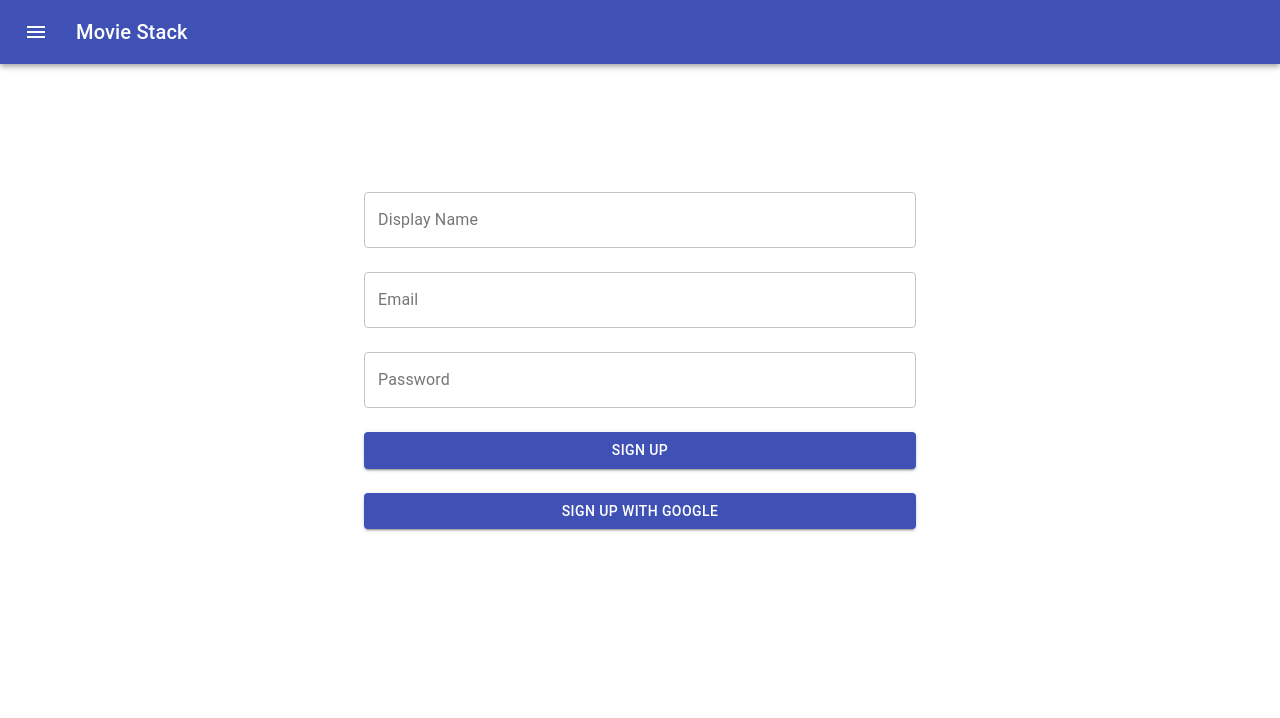
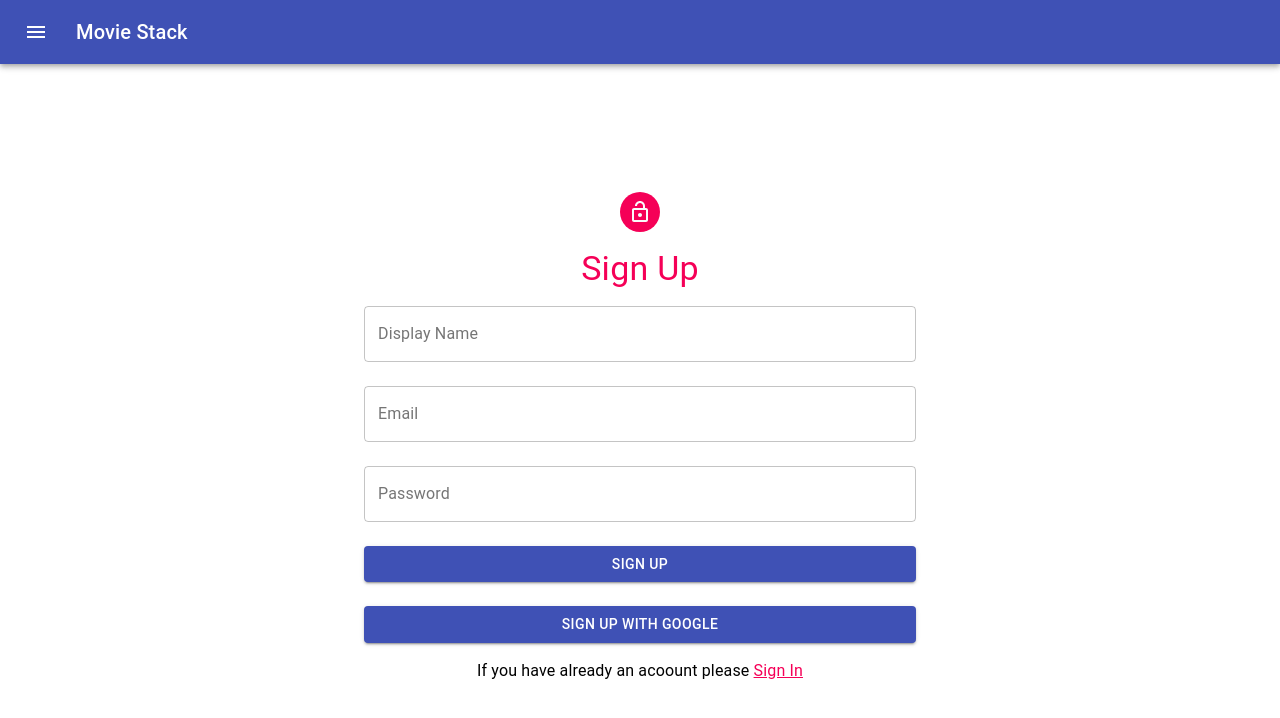
Before and after one commit to emrekrt1655/tmdb-movie-stack, a React (Create React App) app: page /signup in a window 1280 px wide. Shown: the top 718 px of the page. Built offline with nearby package versions, Linux system fonts and the light colour scheme; no server answers.

Commit message:
add avatar & usehistory

```diff
--- a/src/pages/Signin/Signin.js
+++ b/src/pages/Signin/Signin.js
@@ -1,9 +1,11 @@
 import React from "react";
-import { TextField, Button, Grid, Container } from "@material-ui/core";
+import { TextField, Button, Grid, Container, Avatar, Typography } from "@material-ui/core";
 import { styles } from "./Signin.style";
 import { Formik } from "formik";
 import firebase from "../../firebase/firebase.utils";
 import * as Yup from 'yup';
+import LockOutlinedIcon from '@material-ui/icons/LockOpenOutlined'
+import {useHistory} from 'react-router-dom'
 
 const handleGoogleButtonClick = () => {
   firebase.useGoogleProvider();
@@ -27,9 +29,15 @@ const handleFormikSubmit = values => {
 
 const Signin = () => {
   const Styles = styles();
+  const history = useHistory();
+  const handleClick = () => {
+    history.push('/signup')
+  }
 
   return (
     <Container maxWidth="sm" className={Styles.wrapper}>
+       <Avatar className={Styles.avatar}><LockOutlinedIcon/></Avatar>
+       <Typography variant='h4' component='h4' className={Styles.text}> Sign In </Typography>
       <Formik initialValues={initialValues} onSubmit={handleFormikSubmit} validationSchema={signInVaildationSchema}>
         {({ handleSubmit, values, handleChange, errors }) => (
           <form onSubmit={handleSubmit}>
@@ -84,6 +92,9 @@ const Signin = () => {
           </form>
         )}
       </Formik>
+      <Typography className={Styles.history}>
+              If you have already an acoount please <span className={Styles.span} onClick={handleClick} >Sign Up</span>
+      </Typography>
     </Container>
   );
 };
--- a/src/pages/Signin/Signin.style.js
+++ b/src/pages/Signin/Signin.style.js
@@ -1,8 +1,32 @@
 import {makeStyles} from '@material-ui/core/styles'
 
 
-export const styles = makeStyles({
+export const styles = makeStyles((theme) => ({
     wrapper: {
         marginTop: '8rem',
+        textAlign:'center',
+    },
+    avatar : {
+        margin : '2rem auto 1rem',
+        backgroundColor: theme.palette.secondary.main,
+    },
+    text: {
+        marginBottom: '1rem',
+        color: '#F50057'
+    },
+    history : {
+        marginTop: '1rem',
+
+
+    },
+    span: {
+        color: '#F50057',
+        cursor: 'pointer',
+        textDecoration: 'underline',
+
+        '&:hover': {
+            fontSize: 'larger'
+        }
+
     }
-});
+}));
--- a/src/pages/Signup/Signup.js
+++ b/src/pages/Signup/Signup.js
@@ -1,13 +1,17 @@
 import React from "react";
-import { TextField, Button, Grid, Container } from "@material-ui/core";
+import { TextField, Button, Grid, Container, Avatar, Typography } from "@material-ui/core";
 import { styles } from "./Signup.style";
 import { useFormik } from "formik";
 import firebase from '../../firebase/firebase.utils'
 import * as Yup from 'yup';
+import LockOutlinedIcon from '@material-ui/icons/LockOpenOutlined'
+import {useHistory} from 'react-router-dom'
+
 
 const handleGoogleButtonClick = () => {
   firebase.useGoogleProvider();
 }
+
 
 const signUpVaildationSchema = Yup.object().shape({
   displayName: Yup.string().required('Display Name is requierd!'),
@@ -19,6 +23,10 @@ const signUpVaildationSchema = Yup.object().shape({
 
 const Signup = () => {
   const Styles = styles();
+  const history = useHistory();
+  const handleClick = () => {
+    history.push('/signin')
+  }
 
   const formik = useFormik({
     initialValues: {
@@ -34,6 +42,8 @@ const Signup = () => {
   });
   return (
     <Container maxWidth="sm" className={Styles.wrapper}>
+      <Avatar className={Styles.avatar}><LockOutlinedIcon/></Avatar>
+       <Typography variant='h4' component='h4' className={Styles.text}> Sign Up </Typography>
       <form onSubmit={formik.handleSubmit}>
         <Grid container spacing={3}>
           <Grid item xs={12}>
@@ -87,6 +97,9 @@ const Signup = () => {
           </Grid>
         </Grid>
       </form>
+      <Typography className={Styles.history}>
+              If you have already an acoount please <span className={Styles.span} onClick={handleClick} >Sign In</span>
+      </Typography>
     </Container>
   );
 };
--- a/src/pages/Signup/Signup.style.js
+++ b/src/pages/Signup/Signup.style.js
@@ -1,8 +1,32 @@
 import {makeStyles} from '@material-ui/core/styles'
 
 
-export const styles = makeStyles({
+export const styles = makeStyles((theme) => ({
     wrapper: {
         marginTop: '8rem',
+        textAlign:'center',
+    },
+    avatar : {
+        margin : '2rem auto 1rem',
+        backgroundColor: theme.palette.secondary.main,
+    },
+    text: {
+        marginBottom: '1rem',
+        color: '#F50057'
+    },
+    history : {
+        marginTop: '1rem',
+
+
+    },
+    span: {
+        color: '#F50057',
+        cursor: 'pointer',
+        textDecoration: 'underline',
+
+        '&:hover': {
+            fontSize: 'larger'
+        }
+
     }
-});
+}));
```
Also changed, not shown: 1 other file (tests, documents, lock files or other folders).
